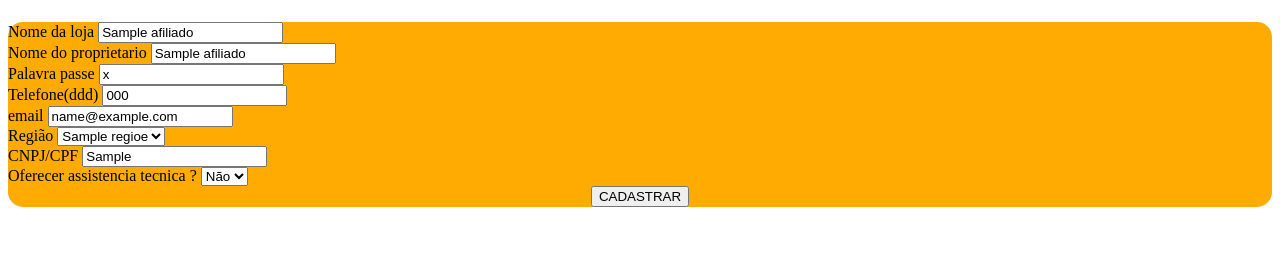
After one commit to Rafaelmeritello/franquias, a Node server app: template views/editarloja.ejs in a window 1280 px wide. The commit adds this page. Shown: the part 44-300 px from the top of the page. Run offline with Node 20, Linux system fonts and the light colour scheme; the template is opened without the code that fills it: most values are stand-ins (such as "Sample title", 1, 10 or a date in 2020); some libraries are stand-ins or nearby versions.

Commit message:
Edição concluda

```diff
--- /dev/null
+++ b/views/editarloja.ejs
@@ -0,0 +1,130 @@
+
+<h1 class='text-center mt-2'>Administrador: <%= locals.administrador%></h1>
+<div class="d-flex justify-content-center align-items-center">
+
+
+<div class="container  mt-2 p-4" style="background-color:#ffab01; border-radius: 15px;">
+    <form action="/admin/editarloja/<%= afiliado.codigo %>" id="form" method="post">
+
+
+
+        <div class="form-group mt-2">
+            <label for="nome_loja">Nome da loja</label>
+            <input type="text" class="form-control" id="nome_loja" name="nome_loja" value="<%= afiliado.nome_loja %>" placeholder="Nome da loja">
+        </div>
+
+
+
+        <div class="form-group mt-2">
+            <label for="nome_proprietario">Nome do proprietario</label>
+            <input type="text" class="form-control" id="nome_proprietario" value="<%= afiliado.nome_proprietario %>" name="nome_proprietario" placeholder="Nome do proprietario">
+        </div>
+
+
+
+        <div class="form-group mt-2">
+            <label for="palavra_passe">Palavra passe</label>
+            <input type="text" class="form-control" id="palavra_passe" value='<%= afiliado.palavra_passe %>' name="palavra_passe" placeholder="Palavra passe">
+        </div>
+
+
+
+        <div class="form-group mt-2">
+            <label for="telefone">Telefone(ddd)</label>
+            <input type="text" class="form-control" id="telefone" value="<%= afiliado.telefone %>" name="telefone" placeholder="Telefone">
+        </div>
+
+
+        <div class="form-group mt-2">
+            <label for="email">email</label>
+            <input type="email" class="form-control" id="email" value="<%=  afiliado.email  %>" name="email" placeholder="Palavra passe">
+        </div>
+
+        <div class="form-group mt-2">
+            <label for="regiao">Região</label>
+            <select class="form-control" name="regiao" id="regiao">
+
+
+                <% for (let i = 0; i < regioes.length; i++) { %>
+
+                <% if(regioes[i] == afiliado.regiao) { %>
+                <option selected='selected' value="<%= regioes[i] %>"><%= regioes[i] %></option>
+                <% } else { %>
+
+                    <option value="<%= regioes[i] %>"><%= regioes[i] %></option>
+
+                <% } %>
+
+                <% } %>
+            </select>
+
+
+        </div>
+
+
+
+        <div class="form-group mt-2">
+            <label for="cpf_cnpj">CNPJ/CPF</label>
+            <input type="text" value="<%= afiliado.cpf_cnpj %>" class="form-control" id="cpf_cnpj" name="cpf_cnpj" placeholder="CNPJ">
+        </div>
+
+        <div class="form-group mt-2">
+            <label for="assistencia">Oferecer assistencia tecnica ?</label>
+            <select class="form-control" name="assistencia" id="assistencia">
+
+                    <% if(afiliado.assistencia == 'sim') { %>
+                <option selected='selected' value="sim">Sim</option>
+                <option value="nao">Não</option>
+                <% }else { %>
+                    <option value='sim'>Sim</option>
+                    <option value="nao" selected='selected'>Não</option>
+                <% } %>
+            </select>
+
+
+        </div>
+
+
+       <center><button type="submit" class="btn btn-success mt-5">CADASTRAR</button></center>
+
+    </form>
+
+</div>
+
+</div>
+<script>
+
+
+
+
+    $('#form').submit(function(e){
+
+    var erro = false
+    var form = $(this);
+    obrigatorio = ['nome_loja', 'nome_proprietario', 'palavra_passe', 'telefone', 'email', 'cpf_cnpj', 'assistencia'];
+    for (let i = 0; i < obrigatorio.length; i++) {
+        if ($('#'+obrigatorio[i]).val() == '') {
+            erro = true
+            alert('Preencha todos os campos');
+            return;
+        }
+    }
+
+
+
+
+    if(erro == true){
+        e.preventDefault();
+
+    }else{
+        form.submit();
+    }
+
+});
+
+
+
+
+
+
+</script>
--- a/views/verloja.ejs
+++ b/views/verloja.ejs
@@ -30,8 +30,10 @@
             <span class="store-info__value"><%= afiliado.assistencia %></span>
           </div>
           <% if (locals.administrador) { %>
-            <button class="btn btn-primary">Editar</button>
-            <button class="btn btn-danger">Apagar</button>
+          <form action="/admin/editarloja/<%= afiliado.codigo %>" method="get">
+            <button class="btn btn-primary mt-2" type="submit">Editar</button>
+          </form>
+            <button class="btn btn-danger mt-2">Apagar</button>
           <% } else { %>
             <h5 style="color: red;">Para alterações de dados entre em contato</h4>
           <% } %>
```
Also changed, not shown: database_singlenton.js (+8 -0 lines), routes/admin.js (+15 -0 lines).
